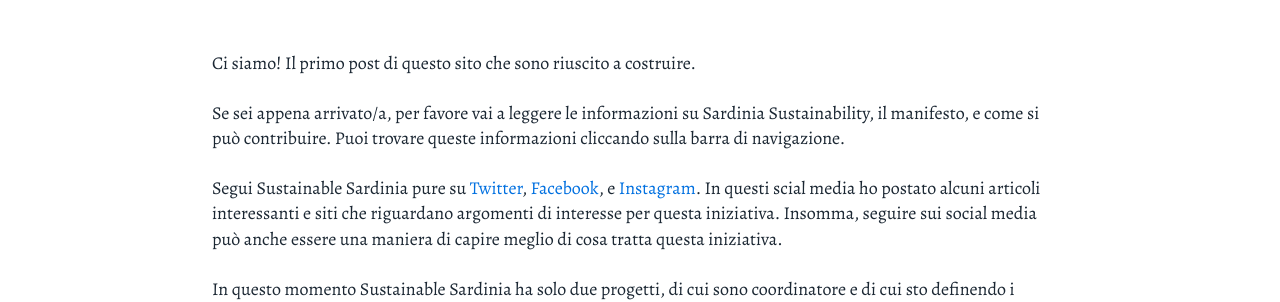
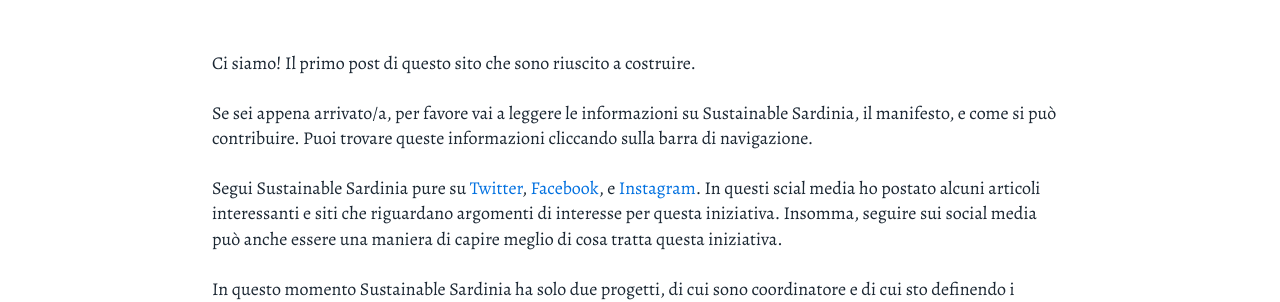
Before and after one commit to sustainablesardinia/sustainablesardinia.github.io, a Jekyll site: the page built from it/_posts/2021-10-20-sito-online.md, in a window 1280 px wide. Shown: the part 677-979 px from the top of the page. Built offline with Jekyll 4.4.1, drawn with Linux system fonts in a browser that asks for light colours; nearby versions of some CDN libraries; a script that is not in the unit is left out; comment, search, counter and statistics services are not loaded.

Commit message:
Muda su curreu letròngiu de sa faina.

```diff
--- a/_config.yml
+++ b/_config.yml
@@ -1,6 +1,6 @@
 # Site settings
 title: Sustainable Sardinia
-email: sardiniasustainability@mail.com
+email: sustainablesardinia@mail.com
 description: "A multi-disciplinary network of people working towards sustainable development in Sardinia, using methods from mathematics and computer science. Not for profit."
 keywords:
   - sustainability
--- a/it/_posts/2021-10-20-sito-online.md
+++ b/it/_posts/2021-10-20-sito-online.md
@@ -7,9 +7,9 @@ reference: first_post
 
 Ci siamo! Il primo post di questo sito che sono riuscito a costruire.
 
-Se sei appena arrivato/a, per favore vai a leggere le informazioni su Sardinia
-Sustainability, il manifesto, e come si può contribuire. Puoi trovare queste
-informazioni cliccando sulla barra di navigazione.
+Se sei appena arrivato/a, per favore vai a leggere le informazioni su Sustainable
+Sardinia, il manifesto, e come si può contribuire. Puoi trovare queste informazioni
+cliccando sulla barra di navigazione.
 
 Segui Sustainable Sardinia pure su
 [Twitter](https://twitter.com/{{ site.twitter }}),
```
Also changed, not shown: README.md (+1 -1 lines).
